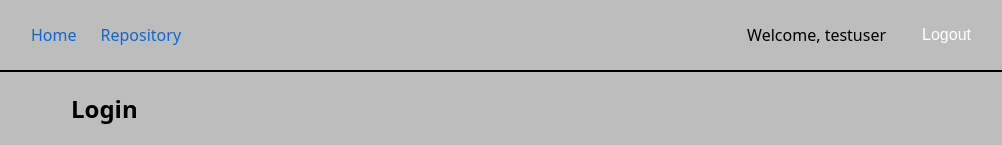
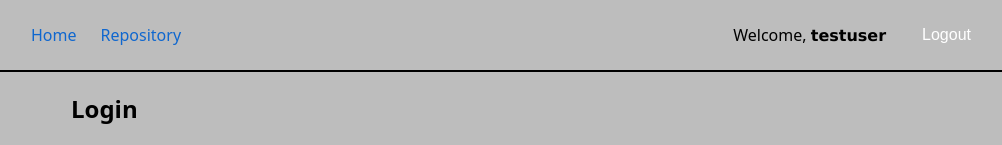
Before and after one commit to upayanmazumder/GDSC-25-Tasks, a React (Create React App) app in the folder app/: page /login in a window 1280 px wide. Shown: the top 145 px of the page, without its empty margins (129-1131 px from the left). Built offline with nearby package versions, Linux system fonts and the light colour scheme; sample sign-in values are in the browser's storage.

Commit message:
Enhance user greeting in Header component with styled username

```diff
--- a/app/src/components/Header/Header.js
+++ b/app/src/components/Header/Header.js
@@ -15,7 +15,7 @@ const Header = () => {
             <div className={headerStyles.auth}>
                 {user ? (
                     <ul>
-                        <li>Welcome, {user.username}</li>
+                        <li>Welcome, <span className={headerStyles.username}>{user.username}</span></li>
                         <li><button onClick={logout}>Logout</button></li>
                     </ul>
                 ) : (
--- a/app/src/components/Header/Header.module.css
+++ b/app/src/components/Header/Header.module.css
@@ -48,3 +48,8 @@ nav a:hover {
 .header li {
     align-self: center;
 }
+
+.username {
+    font-weight: 600;
+    font-family: 'Lucida Sans', 'Lucida Sans Regular', 'Lucida Grande', 'Lucida Sans Unicode', Geneva, Verdana, sans-serif;
+}
```
